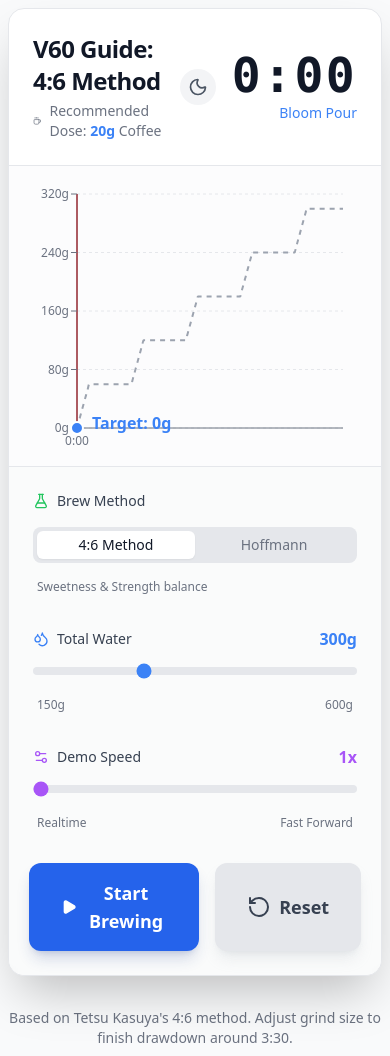
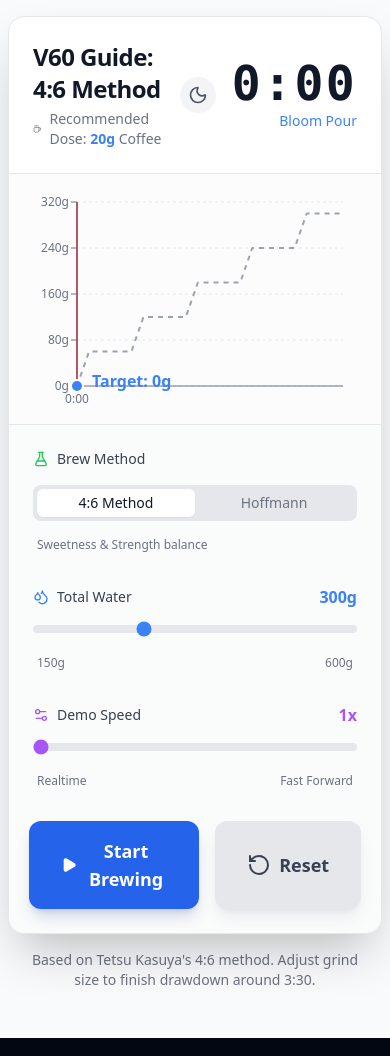
Before and after one commit to TheHubOfGit/V60-Brew-Timer, a React (Vite) app: page / in a window 390 px wide. Built offline with nearby package versions, Linux system fonts and the light colour scheme.

Commit message:
Further mobile fixes: reduce chart height, add bottom padding

```diff
--- a/App.tsx
+++ b/App.tsx
@@ -145,7 +145,7 @@
 
 
   return (
-    <div className="min-h-screen bg-gray-50 dark:bg-gray-950 text-gray-900 dark:text-gray-100 flex flex-col items-center justify-start py-2 px-2 md:p-8 font-sans transition-colors duration-300">
+    <div className="min-h-screen bg-gray-50 dark:bg-gray-950 text-gray-900 dark:text-gray-100 flex flex-col items-center py-4 px-2 md:p-8 font-sans transition-colors duration-300 overflow-y-auto">
 
       {/* Main Card */}
       <div className="w-full max-w-4xl bg-white dark:bg-gray-900 rounded-2xl shadow-2xl border border-gray-200 dark:border-gray-800 overflow-hidden relative transition-colors duration-300">
@@ -181,7 +181,7 @@
         </div>
 
         {/* Chart Section */}
-        <div className="relative w-full h-[300px] md:h-[450px] bg-gray-50/50 dark:bg-gray-900/50 p-2 md:p-4 transition-colors duration-300">
+        <div className="relative w-full h-[250px] md:h-[450px] bg-gray-50/50 dark:bg-gray-900/50 p-2 md:p-4 transition-colors duration-300">
           {/* Chart */}
 
           <BrewChart
@@ -308,7 +308,7 @@
         </div>
       </div>
 
-      <p className="mt-8 text-gray-500 text-sm text-center max-w-2xl">
+      <p className="mt-4 mb-8 text-gray-500 text-sm text-center max-w-2xl px-4">
         {brewMethod === '4:6'
           ? "Based on Tetsu Kasuya's 4:6 method. Adjust grind size to finish drawdown around 3:30."
           : "Based on James Hoffmann's 'Better 1 Cup V60' technique. High temp, medium-fine grind."}
```
